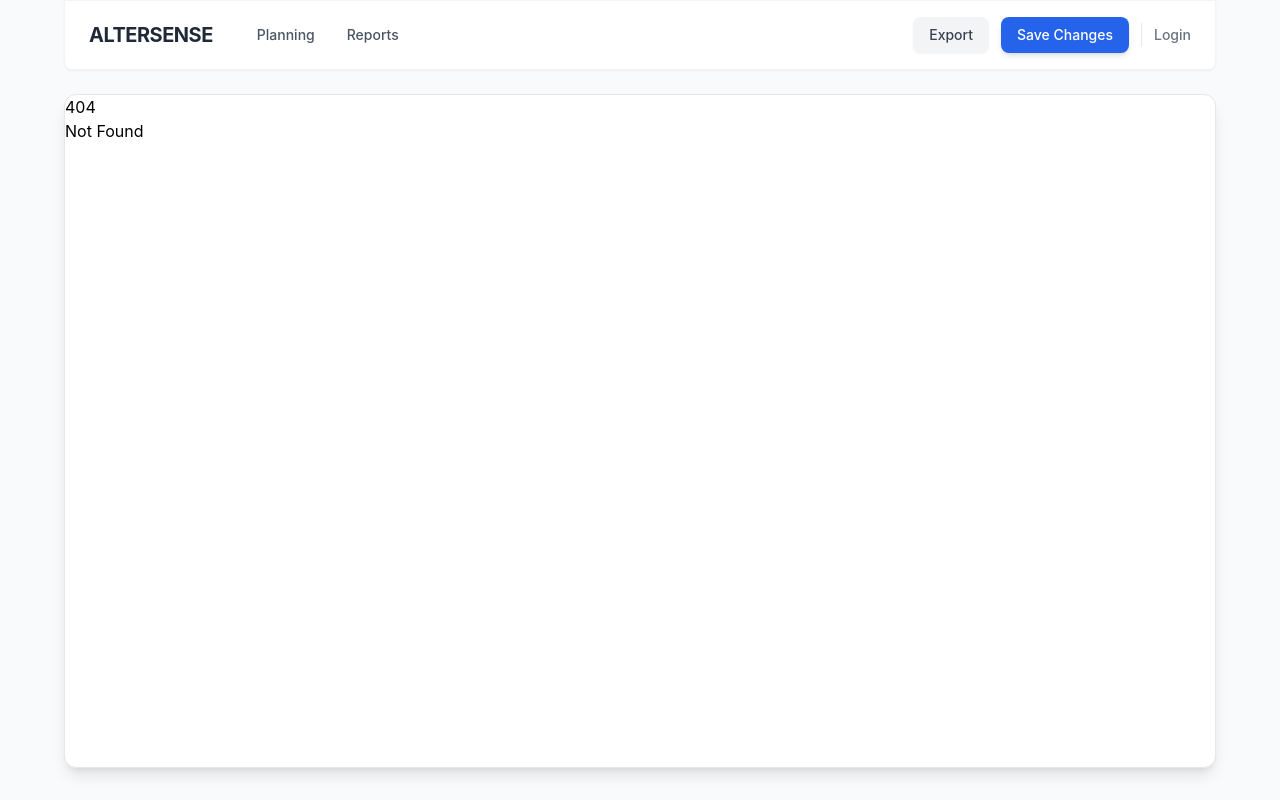
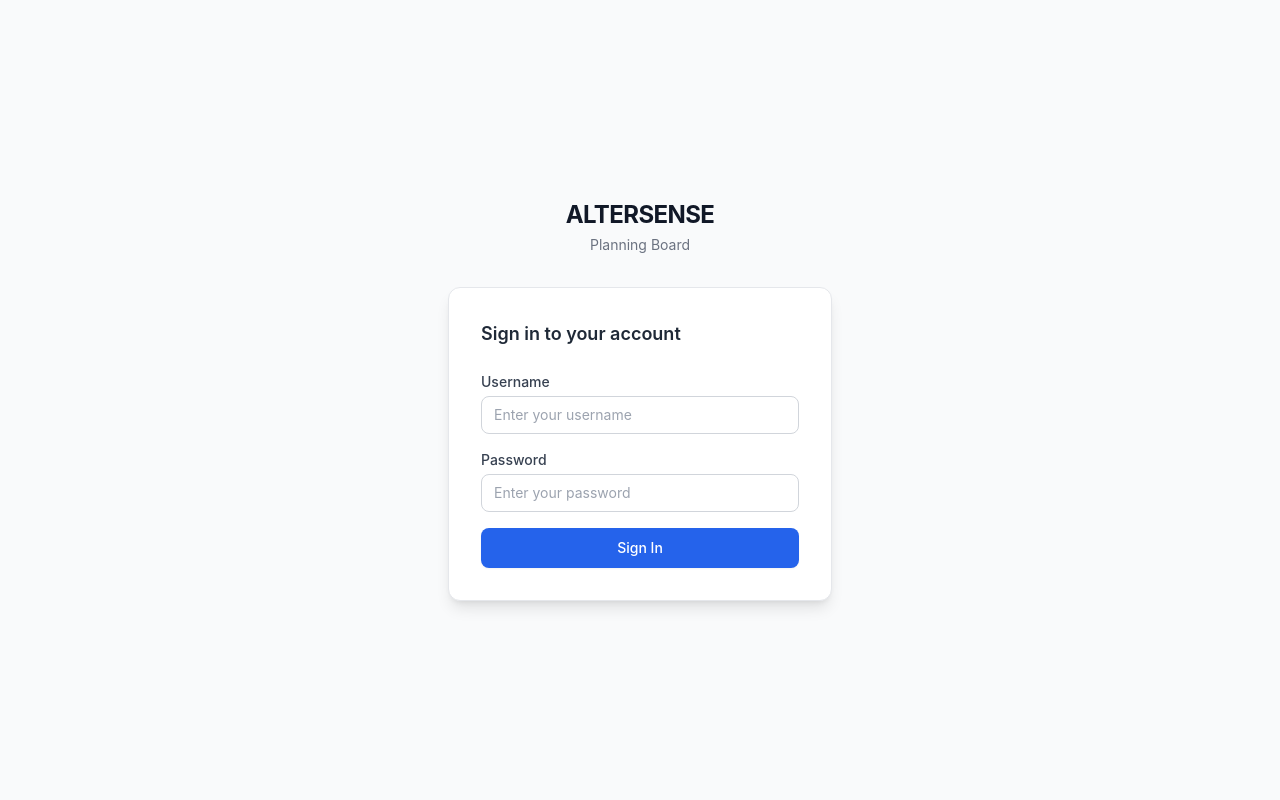
Before and after one commit to trishika02/TysonPlanningBoard, a SvelteKit app: page /login in a window 1280 px wide. Before the commit this address had no page. Built offline with nearby package versions, Linux system fonts and the light colour scheme.

Commit message:
feat: implement user authentication and planning board selection functionality

```diff
--- /dev/null
+++ b/nodemon.json
@@ -0,0 +1,3 @@
+{
+	"exec": "npm run dev"
+}
--- /dev/null
+++ b/src/lib/stores/auth.svelte.js
@@ -0,0 +1,6 @@
+export const auth = $state({
+	user: null,        // null = not yet checked, string username when logged in
+	isLoading: true,   // true while checking session on mount
+	boards: [],        // list of planning boards from API
+	selectedBoard: null // { name, company, operation_type, abbr }
+});
--- a/src/routes/+layout.svelte
+++ b/src/routes/+layout.svelte
@@ -1,41 +1,95 @@
 <script>
+	import favicon from '$lib/assets/favicon.svg';
 	import '../app.css';
-	import favicon from '$lib/assets/favicon.svg';
+	import { auth } from '$lib/stores/auth.svelte.js';
+	import { getLoggedUser, getPlanningBoards, logout } from '$lib/api-call.js';
+	import { goto } from '$app/navigation';
+	import { page } from '$app/state';
+	import { onMount, setContext } from 'svelte';
 
 	let { children } = $props();
 
-	// Create a save function context that child pages can override
-	let onSave = $state(() => {
-		console.log('Save button clicked - no handler registered');
-	});
-
-	// Save status state
-	let saveStatus = $state(''); // '', 'saving', 'success', 'error'
+	// Save function context
+	let onSave = $state(() => {});
+	let saveStatus = $state('');
 	let saveMessage = $state('');
 
-	function handleSave() {
-		onSave();
-	}
-
-	// Provide the save setter and status to children
-	function registerSave(fn) {
-		onSave = fn;
-	}
-
+	function handleSave() { onSave(); }
+	function registerSave(fn) { onSave = fn; }
 	function setSaveStatus(status, message) {
 		saveStatus = status;
 		saveMessage = message;
 	}
 
-	import { setContext } from 'svelte';
 	setContext('registerSave', registerSave);
 	setContext('setSaveStatus', setSaveStatus);
+	setContext('getSelectedBoard', () => auth.selectedBoard);
+
+	const isLoginPage = $derived(page.url.pathname === '/login');
+
+	// Board selector state
+	let showBoardSelector = $state(false);
+
+	function selectBoard(board) {
+		auth.selectedBoard = board;
+		sessionStorage.setItem('selectedBoard', JSON.stringify(board));
+		showBoardSelector = false;
+	}
+
+	async function handleLogout() {
+		await logout();
+		auth.user = null;
+		auth.selectedBoard = null;
+		auth.boards = [];
+		sessionStorage.removeItem('selectedBoard');
+		goto('/login');
+	}
+
+	onMount(async () => {
+		if (page.url.pathname === '/login') {
+			auth.isLoading = false;
+			return;
+		}
+
+		const user = await getLoggedUser();
+		if (!user || user === 'Guest') {
+			goto('/login');
+			return;
+		}
+
+		auth.user = user;
+
+		// Restore board from session storage
+		const stored = sessionStorage.getItem('selectedBoard');
+		if (stored) {
+			try { auth.selectedBoard = JSON.parse(stored); } catch (_) {}
+		}
+
+		auth.boards = await getPlanningBoards();
+		auth.isLoading = false;
+
+		// Default route
+		if (page.url.pathname === '/') {
+			goto('/local');
+		}
+	});
 </script>
 
 <svelte:head>
 	<link rel="icon" href={favicon} />
 </svelte:head>
 
+{#if isLoginPage}
+	{@render children()}
+{:else if auth.isLoading}
+	<!-- Full-screen loading while checking session -->
+	<div class="min-h-screen bg-gray-50 flex items-center justify-center">
+		<div class="text-center">
+			<div class="inline-block w-8 h-8 border-4 border-blue-600 border-t-transparent rounded-full animate-spin mb-3"></div>
+			<p class="text-sm text-gray-500">Loading...</p>
+		</div>
+	</div>
+{:else if auth.user}
 	<div class="min-h-screen bg-gray-50 flex flex-col items-center">
 
 		<!-- Top Navigation Bar -->
@@ -48,6 +102,21 @@
 				</div>
 			</div>
 			<div class="flex items-center space-x-3">
+				<!-- Board selector button -->
+				{#if auth.selectedBoard}
+					<button
+						onclick={() => showBoardSelector = true}
+						class="flex items-center gap-2 text-sm font-medium text-gray-700 bg-gray-100 hover:bg-gray-200 px-3 py-1.5 rounded-lg transition-colors"
+					>
+						<span class="text-xs text-gray-400">Board:</span>
+						<span>{auth.selectedBoard.name}</span>
+						<svg class="w-3 h-3 text-gray-400" fill="none" stroke="currentColor" viewBox="0 0 24 24">
+							<path stroke-linecap="round" stroke-linejoin="round" stroke-width="2" d="M19 9l-7 7-7-7"/>
+						</svg>
+					</button>
+				{/if}
+
+				<div class="w-px h-6 bg-gray-200"></div>
 				<button class="bg-gray-100 hover:bg-gray-200 text-gray-700 text-sm font-medium py-2 px-4 rounded-lg transition-colors shadow-sm">Export</button>
 				<button
 					class="bg-blue-600 hover:bg-blue-700 text-white text-sm font-medium py-2 px-4 rounded-lg transition-colors shadow-md hover:shadow-lg"
@@ -55,8 +124,15 @@
 				>
 					Save Changes
 				</button>
-			<div class="w-px h-6 bg-gray-200 mx-2"></div>
-			<button class="text-gray-500 hover:text-gray-700 text-sm font-medium">Login</button>
+				<div class="w-px h-6 bg-gray-200 mx-1"></div>
+				<!-- User + Logout -->
+				<span class="text-sm text-gray-500 max-w-[120px] truncate">{auth.user}</span>
+				<button
+					onclick={handleLogout}
+					class="text-sm font-medium text-gray-500 hover:text-red-600 transition-colors"
+				>
+					Logout
+				</button>
 			</div>
 		</nav>
 
@@ -97,3 +173,57 @@
 		</div>
 
 	</div>
+
+	<!-- Board Selector Modal -->
+	{#if !auth.selectedBoard || showBoardSelector}
+		<div class="fixed inset-0 bg-black/50 flex items-center justify-center z-50 backdrop-blur-sm">
+			<div class="bg-white rounded-2xl shadow-2xl w-full max-w-lg mx-4 overflow-hidden">
+				<!-- Header -->
+				<div class="px-6 py-5 border-b border-gray-100">
+					<h2 class="text-lg font-semibold text-gray-900">Select Planning Board</h2>
+					<p class="text-sm text-gray-500 mt-0.5">Choose a board to start planning</p>
+				</div>
+
+				<!-- Board List -->
+				<div class="px-4 py-3 max-h-80 overflow-y-auto">
+					{#if auth.boards.length === 0}
+						<p class="text-sm text-gray-400 text-center py-8">No planning boards available</p>
+					{:else}
+						{#each auth.boards as board}
+							<button
+								onclick={() => selectBoard(board)}
+								class="w-full text-left px-4 py-3.5 rounded-xl hover:bg-blue-50 transition-colors group mb-1 border border-transparent hover:border-blue-200"
+								class:bg-blue-50={auth.selectedBoard?.name === board.name}
+								class:border-blue-200={auth.selectedBoard?.name === board.name}
+							>
+								<div class="flex items-center justify-between">
+									<div>
+										<p class="text-sm font-medium text-gray-900 group-hover:text-blue-700">{board.name}</p>
+										<p class="text-xs text-gray-400 mt-0.5">{board.company} · {board.operation_type}</p>
+									</div>
+									{#if auth.selectedBoard?.name === board.name}
+										<svg class="w-4 h-4 text-blue-600 shrink-0" fill="currentColor" viewBox="0 0 20 20">
+											<path fill-rule="evenodd" d="M16.707 5.293a1 1 0 010 1.414l-8 8a1 1 0 01-1.414 0l-4-4a1 1 0 011.414-1.414L8 12.586l7.293-7.293a1 1 0 011.414 0z" clip-rule="evenodd"/>
+										</svg>
+									{/if}
+								</div>
+							</button>
+						{/each}
+					{/if}
+				</div>
+
+				<!-- Footer -->
+				{#if showBoardSelector && auth.selectedBoard}
+					<div class="px-6 py-4 border-t border-gray-100 flex justify-end">
+						<button
+							onclick={() => showBoardSelector = false}
+							class="text-sm font-medium text-gray-600 hover:text-gray-800 px-4 py-2 rounded-lg hover:bg-gray-100 transition-colors"
+						>
+							Cancel
+						</button>
+					</div>
+				{/if}
+			</div>
+		</div>
+	{/if}
+{/if}
--- a/src/routes/local/+page.svelte
+++ b/src/routes/local/+page.svelte
@@ -5,6 +5,7 @@
             import Sidebar from '$lib/components/Sidebar.svelte';
             import Tooltip from '$lib/components/Tooltip.svelte';
             import { floor_line_data } from '$lib/stores/data';
+            import { auth } from '$lib/stores/auth.svelte.js';
             import { calculateSingleStripTimeline, calculateStripTimelines, transformStripsToTasks, generateTimeline } from '$lib/utils/taskCalculator';
             import { onMount, getContext } from 'svelte';
             import { slide } from 'svelte/transition';
@@ -60,7 +61,7 @@
 
             const get_floor_line_data = async () => {
                 // get floor line data from API
-                const apiData = await getFloorLineData();
+                const apiData = await getFloorLineData(auth.selectedBoard?.name);
 
                 // If API fails, fallback to store data
                 const data = apiData && apiData.length > 0 ? apiData : floor_line_data;
@@ -454,8 +455,8 @@
 
                 try {
                     const [stripsData, fetchedWorkHours, fetchedShifts] = await Promise.all([
-                        getStripsWithLearningCurve(),
-                        getWorkHourData(startDateStr, endDateStr),
+                        getStripsWithLearningCurve(auth.selectedBoard?.name),
+                        getWorkHourData(startDateStr, endDateStr, auth.selectedBoard?.name),
                         getShiftDetails()
                     ]);
 
--- /dev/null
+++ b/src/routes/login/+page.svelte
@@ -0,0 +1,83 @@
+<script>
+	import { login, getPlanningBoards } from '$lib/api-call.js';
+	import { auth } from '$lib/stores/auth.svelte.js';
+	import { goto } from '$app/navigation';
+
+	let usr = $state('');
+	let pwd = $state('');
+	let error = $state('');
+	let loading = $state(false);
+
+	async function handleLogin(e) {
+		e.preventDefault();
+		error = '';
+		loading = true;
+		try {
+			await login(usr, pwd);
+			auth.user = usr;
+			auth.boards = await getPlanningBoards();
+			auth.selectedBoard = null;
+			auth.isLoading = false;
+			goto('/local');
+		} catch (err) {
+			error = err.message || 'Login failed';
+		} finally {
+			loading = false;
+		}
+	}
+</script>
+
+<div class="min-h-screen bg-gray-50 flex items-center justify-center">
+	<div class="w-full max-w-sm">
+		<!-- Logo / Brand -->
+		<div class="text-center mb-8">
+			<h1 class="text-2xl font-bold text-gray-900 tracking-tight">ALTERSENSE</h1>
+			<p class="text-sm text-gray-500 mt-1">Planning Board</p>
+		</div>
+
+		<!-- Card -->
+		<div class="bg-white rounded-xl shadow-lg border border-gray-200 p-8">
+			<h2 class="text-lg font-semibold text-gray-800 mb-6">Sign in to your account</h2>
+
+			<form onsubmit={handleLogin} class="space-y-4">
+				<div>
+					<label for="usr" class="block text-sm font-medium text-gray-700 mb-1">Username</label>
+					<input
+						id="usr"
+						type="text"
+						bind:value={usr}
+						required
+						autocomplete="username"
+						placeholder="Enter your username"
+						class="w-full px-3 py-2 border border-gray-300 rounded-lg text-sm focus:outline-none focus:ring-2 focus:ring-blue-500 focus:border-blue-500 transition-colors"
+					/>
+				</div>
+
+				<div>
+					<label for="pwd" class="block text-sm font-medium text-gray-700 mb-1">Password</label>
+					<input
+						id="pwd"
+						type="password"
+						bind:value={pwd}
+						required
+						autocomplete="current-password"
+						placeholder="Enter your password"
+						class="w-full px-3 py-2 border border-gray-300 rounded-lg text-sm focus:outline-none focus:ring-2 focus:ring-blue-500 focus:border-blue-500 transition-colors"
+					/>
+				</div>
+
+				{#if error}
+					<p class="text-sm text-red-600 bg-red-50 border border-red-200 rounded-lg px-3 py-2">{error}</p>
+				{/if}
+
+				<button
+					type="submit"
+					disabled={loading}
+					class="w-full bg-blue-600 hover:bg-blue-700 disabled:bg-blue-400 text-white text-sm font-medium py-2.5 px-4 rounded-lg transition-colors shadow-sm mt-2"
+				>
+					{loading ? 'Signing in...' : 'Sign In'}
+				</button>
+			</form>
+		</div>
+	</div>
+</div>
```
Also changed, not shown: src/lib/api-call.js. Lines whose indentation alone changed are shown as unchanged.
